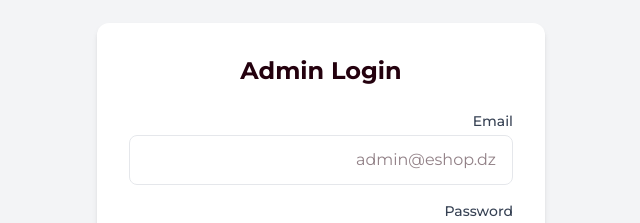
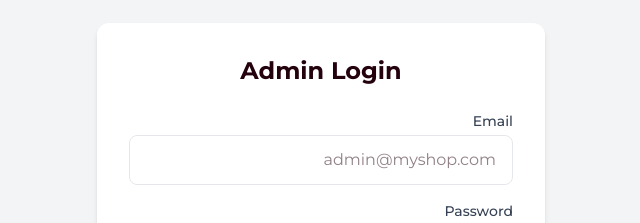
Before and after one commit to zedlink-test/My-Shop, a React (Vite) app: page /admin in a window 1280 px wide. Shown: the part 185-408 px from the top of the page, without its empty margins (469-1109 px from the left). Built offline with nearby package versions, Linux system fonts and the light colour scheme; no server answers; the database is empty.

Commit message:
Update admin login placeholder email

```diff
--- a/src/pages/admin/AdminLogin.tsx
+++ b/src/pages/admin/AdminLogin.tsx
@@ -31,7 +31,7 @@ export const AdminLogin: React.FC = () => {
                             value={email}
                             onChange={e => setEmail(e.target.value)}
                             className="input-field"
-                            placeholder="admin@eshop.dz"
+                            placeholder="admin@myshop.com"
                         />
                     </div>
                     <div>
```
